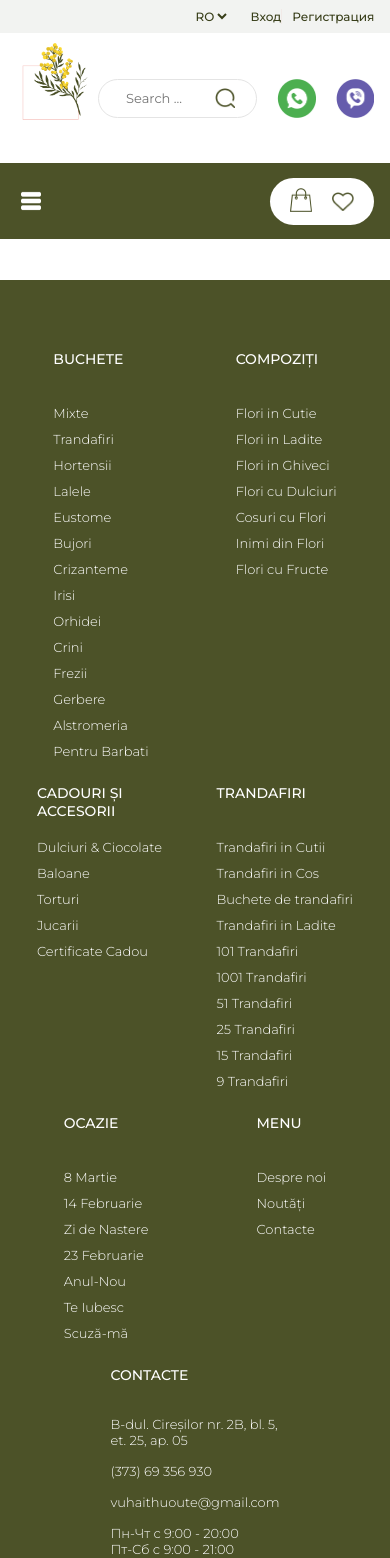
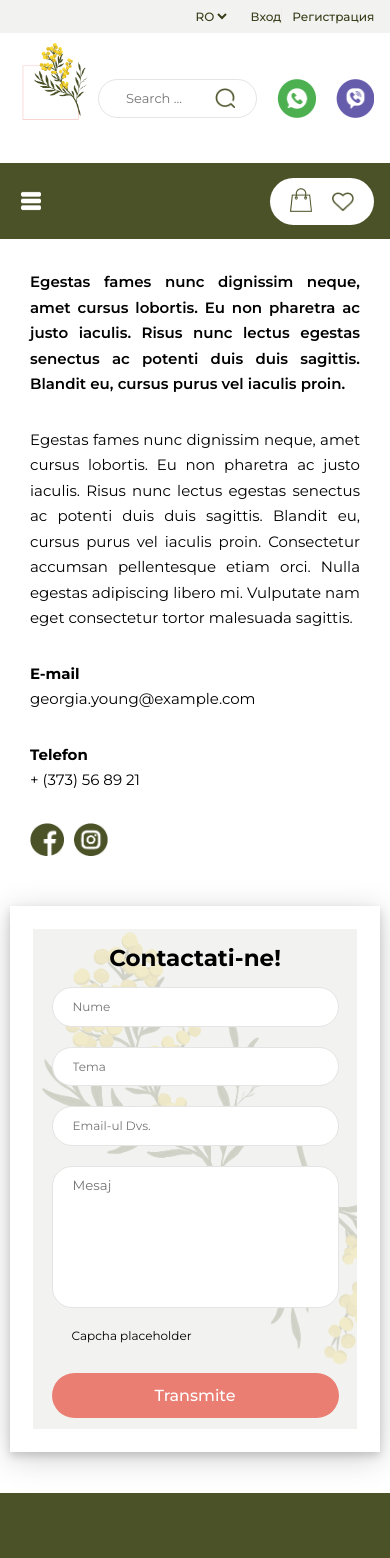
Before and after one commit to sigmakappabeta/Project-Ceainik, a React (Create React App) app: page /contacts in a window 390 px wide. Shown: the top 1558 px of the page. Built offline with nearby package versions, Linux system fonts and the light colour scheme.

Commit message:
made Contacts page - all components and full responsive

```diff
--- a/src/App.js
+++ b/src/App.js
@@ -22,6 +22,8 @@ import CustomerDetailsForm from "./components/CustomerDetailsForm";
 
 import fpic1 from "./components/images/fpic1.png";
 import OrderDetailsBlock from "./components/OrderDetailsBlock";
+import ContactsPageText from "./components/ContactsPageText";
+import ContactsPageForm from "./components/ContactsPageForm";
 
 export const DisplayContext = createContext(null);
 
@@ -151,7 +153,12 @@ function App() {
             </div>
           </Route>
           <Route exact path="/contacts">
-            <div className="body_block"></div>
+            <div className="body_block">
+              <div className="contact_page_block">
+                <ContactsPageText id="cp1" />
+                <ContactsPageForm id="cp2" />
+              </div>
+            </div>
           </Route>
         </Switch>
 
--- /dev/null
+++ b/src/components/ContactsPageForm.js
@@ -0,0 +1,29 @@
+import React from "react";
+import form_background from "./images/from_background.png";
+
+export default function ContactsPageForm(props) {
+  return (
+    <div className="block1_2" id={props.id}>
+      <div className="form_box">
+        <form
+          className="contact_form"
+          style={{ backgroundImage: `url(${form_background})` }}
+        >
+          {/* <img src={form_background} alt="" /> */}
+          <p className="title_p">Contactati-ne!</p>
+          <input type="text" name="name" placeholder="Nume" />
+          <input type="text" name="subject" placeholder="Tema" />
+          <input type="text" name="email" placeholder="Email-ul Dvs." />
+          <textarea name="name" rows="8" cols="40">
+            Mesaj
+          </textarea>
+          {/* <!--<input className ="long_text_input" type="text" name="name" value="asd" style="height:187px">--> */}
+          <p className="capcha_p">Capcha placeholder</p>
+          <button type="button" name="send">
+            Transmite
+          </button>
+        </form>
+      </div>
+    </div>
+  );
+}
--- /dev/null
+++ b/src/components/ContactsPageText.js
@@ -0,0 +1,56 @@
+import React, { useState } from "react";
+import fb_green from "./images/fb_green.png";
+import fb_original from "./images/fb_original.png";
+import insta_green from "./images/insta_green.png";
+import insta_original from "./images/insta_original.png";
+
+export default function ContactsPageText(props) {
+  const [fbBtnState, setFbBtnState] = useState(fb_green);
+  const [instaBtnState, setInstaBtnState] = useState(insta_green);
+
+  const hoverFB = () => {
+    fbBtnState === fb_green
+      ? setFbBtnState(fb_original)
+      : setFbBtnState(fb_green);
+  };
+
+  const hoverInsta = () => {
+    instaBtnState === insta_green
+      ? setInstaBtnState(insta_original)
+      : setInstaBtnState(insta_green);
+  };
+
+  return (
+    <div className="block1_2" id={props.id}>
+      <p style={{ fontWeight: "600", marginBottom: "30px" }}>
+        Egestas fames nunc dignissim neque, amet cursus lobortis. Eu non
+        pharetra ac justo iaculis. Risus nunc lectus egestas senectus ac potenti
+        duis duis sagittis. Blandit eu, cursus purus vel iaculis proin.
+      </p>
+      <p style={{ marginBottom: "30px" }}>
+        Egestas fames nunc dignissim neque, amet cursus lobortis. Eu non
+        pharetra ac justo iaculis. Risus nunc lectus egestas senectus ac potenti
+        duis duis sagittis. Blandit eu, cursus purus vel iaculis proin.
+        Consectetur accumsan pellentesque etiam orci. Nulla egestas adipiscing
+        libero mi. Vulputate nam eget consectetur tortor malesuada sagittis.
+      </p>
+      <p className="p_tel" style={{ marginBottom: "30px" }}>
+        <span style={{ fontWeight: "bold" }}>E-mail</span>
+        <br />
+        georgia.young@example.com
+      </p>
+      <p className="p_tel">
+        <span style={{ fontWeight: "bold" }}>Telefon</span>
+        <br />+ (373) 56 89 21
+      </p>
+      <div className="social_icons_div">
+        <img src={fbBtnState} onMouseOver={hoverFB} onMouseOut={hoverFB} />
+        <img
+          src={instaBtnState}
+          onMouseOver={hoverInsta}
+          onMouseOut={hoverInsta}
+        />
+      </div>
+    </div>
+  );
+}
--- a/src/index.css
+++ b/src/index.css
@@ -1309,14 +1309,14 @@
 /*===============================*/
 .contact_page_block {
   display: flex;
-  width: 1230px;
+  max-width: 1230px;
 }
 
 .block1_2 {
   display: flex;
   flex-direction: column;
   flex: 1;
-  margin-top: 100px;
+  margin-top: 30px;
   margin-bottom: 50px;
   padding: 0px 20px 0px 20px;
 }
@@ -1349,10 +1349,10 @@
   flex-direction: column;
   margin: 23px;
   padding: 0px 80px 20px 80px;
-  /* background-image: url("./images/from_background.png"); */
   background-repeat: no-repeat;
   background-size: cover;
 }
+/* background-image: url("./images/from_background.png"); */
 
 .contact_form > input {
   font-size: 12px;
--- a/src/responsiveness.css
+++ b/src/responsiveness.css
@@ -116,6 +116,34 @@
   .logo-img {
     max-width: 100%;
     height: auto;
+  }
+  .contact_page_block {
+    flex-direction: column;
+    align-items: center;
+  }
+  #cp1 {
+    padding: 0px 30px 0px 30px;
+    margin-top: 30px;
+  }
+  #cp2 {
+    padding: 0px 10px 0px 10px;
+    align-items: center;
+    margin-top: 50px;
+  }
+  .block1_2 {
+    width: 100%;
+    margin-bottom: 0;
+  }
+  .block1_2 > p {
+    text-align: justify;
+    margin-right: 0;
+    max-width: 700px;
+  }
+  .form_box {
+    max-width: 700px;
+  }
+  .contact_form {
+    padding: 0 5% 3% 5%;
   }
 }
 
```
